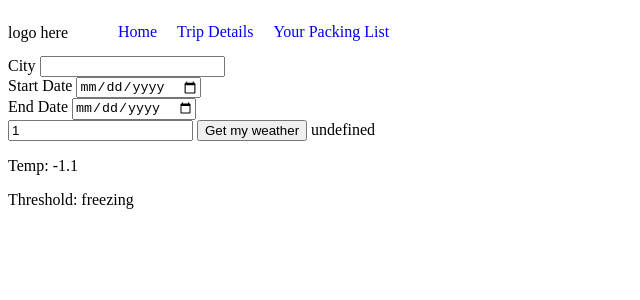
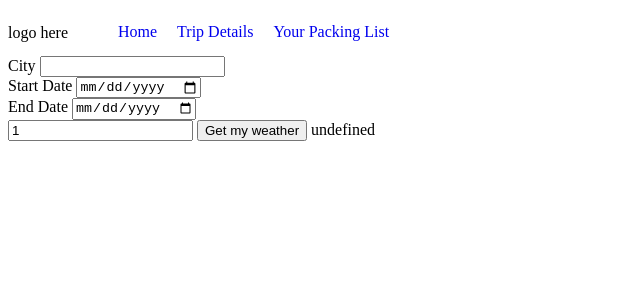
Before and after one commit to Cecelia-N/packd., a SvelteKit app in the folder packd/: page /weatherDemo in a window 1280 px wide. Shown: the top 300 px of the page, without its empty margins (0-640 px from the left). Built offline with nearby package versions, Linux system fonts and the light colour scheme.

Commit message:
delete test data

```diff
--- a/packd/src/routes/weatherDemo/+page.svelte
+++ b/packd/src/routes/weatherDemo/+page.svelte
@@ -27,50 +27,7 @@
     let city = ''
     let days = 1;
 
-    let testObject = {
-        "location":{
-            "name":"Windsor",
-            "region":"Ontario",
-            "country":"Canada",
-            "lat":42.33,
-            "lon":-83.03,
-            "tz_id":"America/Detroit",
-            "localtime_epoch":1705179592,
-            "localtime":"2024-01-13 15:59"
-        },
-        "current":{
-            "last_updated_epoch":1705178700,
-            "last_updated":"2024-01-13 15:45",
-            "temp_c":-1.1,
-            "temp_f":30,"is_day":1,
-            "condition":{
-                "text":"Overcast",
-                "icon":"//cdn.weatherapi.com/weather/64x64/day/122.png",
-                "code":1009
-            },
-            "wind_mph":27.3,
-            "wind_kph":43.9,
-            "wind_degree":280,
-            "wind_dir":"W",
-            "pressure_mb":998,
-            "pressure_in":29.47,
-            "precip_mm":0.18,
-            "precip_in":0.01,
-            "humidity":58,"cloud":100,
-            "feelslike_c":-7.7,
-            "feelslike_f":18.1,
-            "vis_km":16,
-            "vis_miles":9,
-            "uv":1,
-            "gust_mph":31.8,
-            "gust_kph":51.1
-        }
-    }
-let testObject2 = {"location":{"name":"Windsor","region":"Ontario","country":"Canada","lat":42.33,"lon":-83.03,"tz_id":"America/Detroit","localtime_epoch":1705179876,"localtime":"2024-01-13 16:04"},
-"current":{
-    "last_updated_epoch":1705179600,"last_updated":"2024-01-13 16:00","temp_c":-1.1,"temp_f":30,
-    "is_day":1,
-    "condition":{"text":"Overcast","icon":"//cdn.weatherapi.com/weather/64x64/day/122.png","code":1009},"wind_mph":27.3,"wind_kph":43.9,"wind_degree":280,"wind_dir":"W","pressure_mb":998,"pressure_in":29.47,"precip_mm":0.1,"precip_in":0,"humidity":58,"cloud":100,"feelslike_c":-8,"feelslike_f":17.6,"vis_km":16,"vis_miles":9,"uv":1,"gust_mph":31.8,"gust_kph":51.1}}
+
 
     let startDate: Date;
     let endDate: Date;
@@ -101,6 +58,4 @@ let testObject2 = {"location":{"name":"Windsor","region":"Ontario","country":"Ca
 
 {JSON.stringify(weatherObject)}
 
-<p>Temp: {testObject.current.temp_c}</p>
-<p>Threshold: {getThreshold(testObject.current.temp_c)}</p>
 {/await}
```
